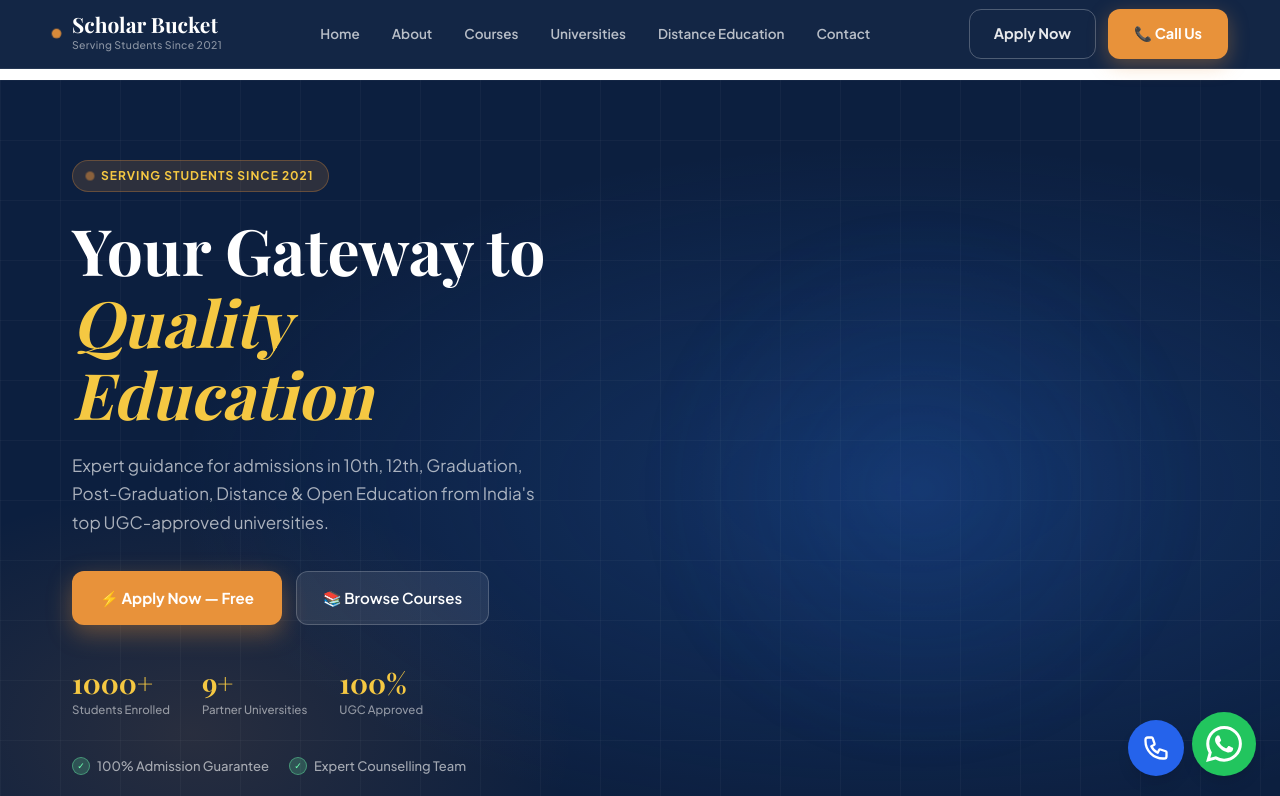
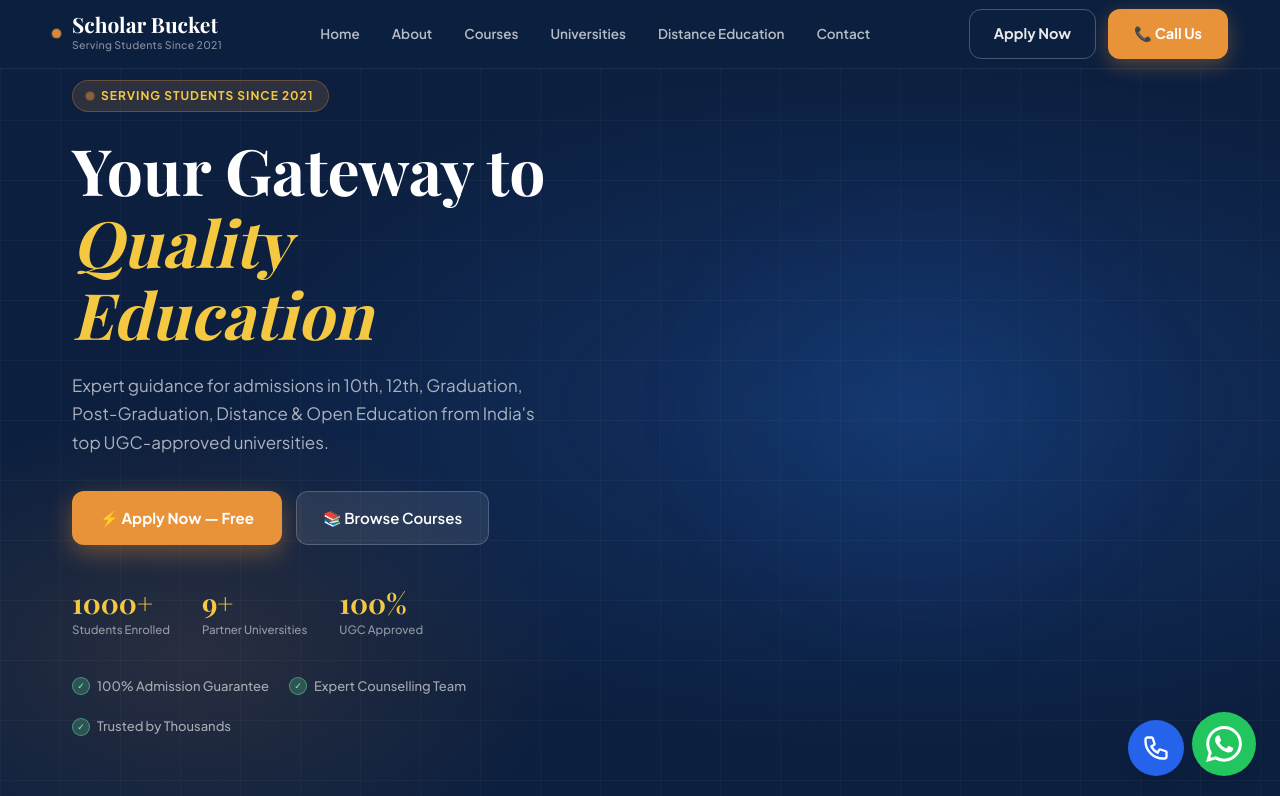
Before and after one commit to ritikyadav1601/scholar-bucket, a Next.js app: page / in a window 1280 px wide. Shown: the top 796 px of the page. Built offline with nearby package versions, Linux system fonts and the light colour scheme; a web font is replaced by a local one.

Commit message:
space removed under navbar

```diff
--- a/app/layout.js
+++ b/app/layout.js
@@ -52,7 +52,7 @@
         <Navbar />
 
         {/* Main Content Area */}
-        <main className="min-h-screen pt-20">
+        <main className="min-h-screen ">
           {children}
         </main>
 
```
